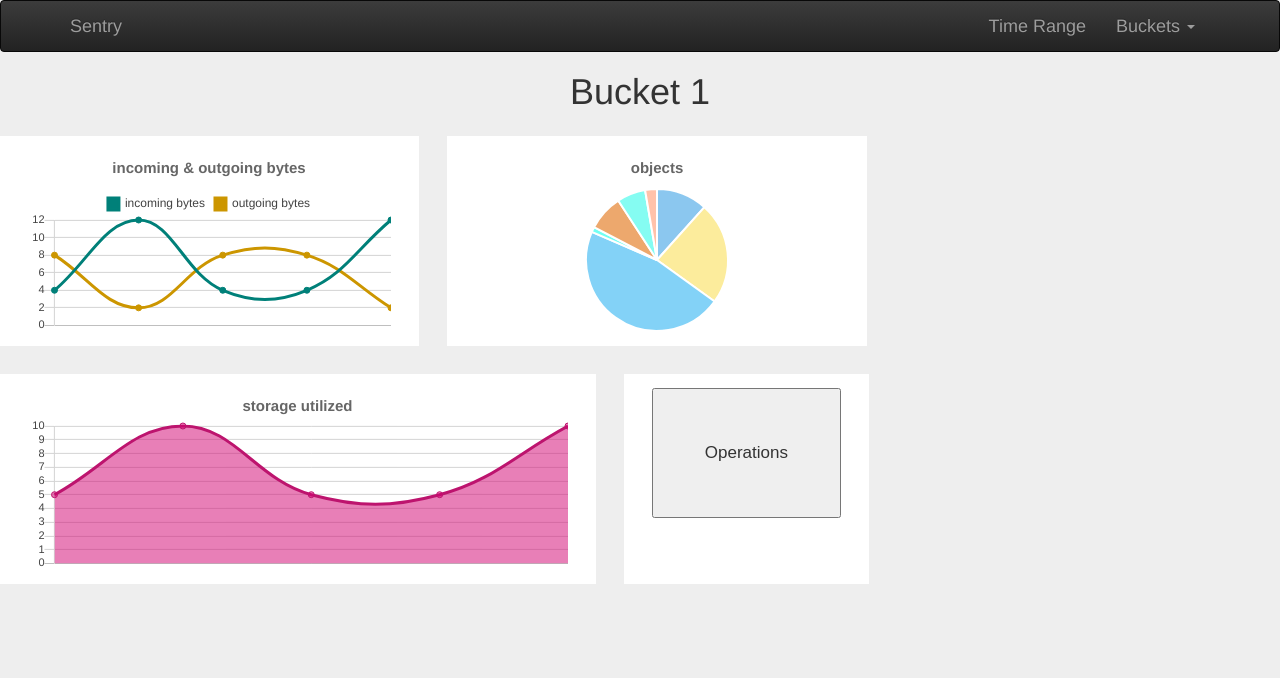
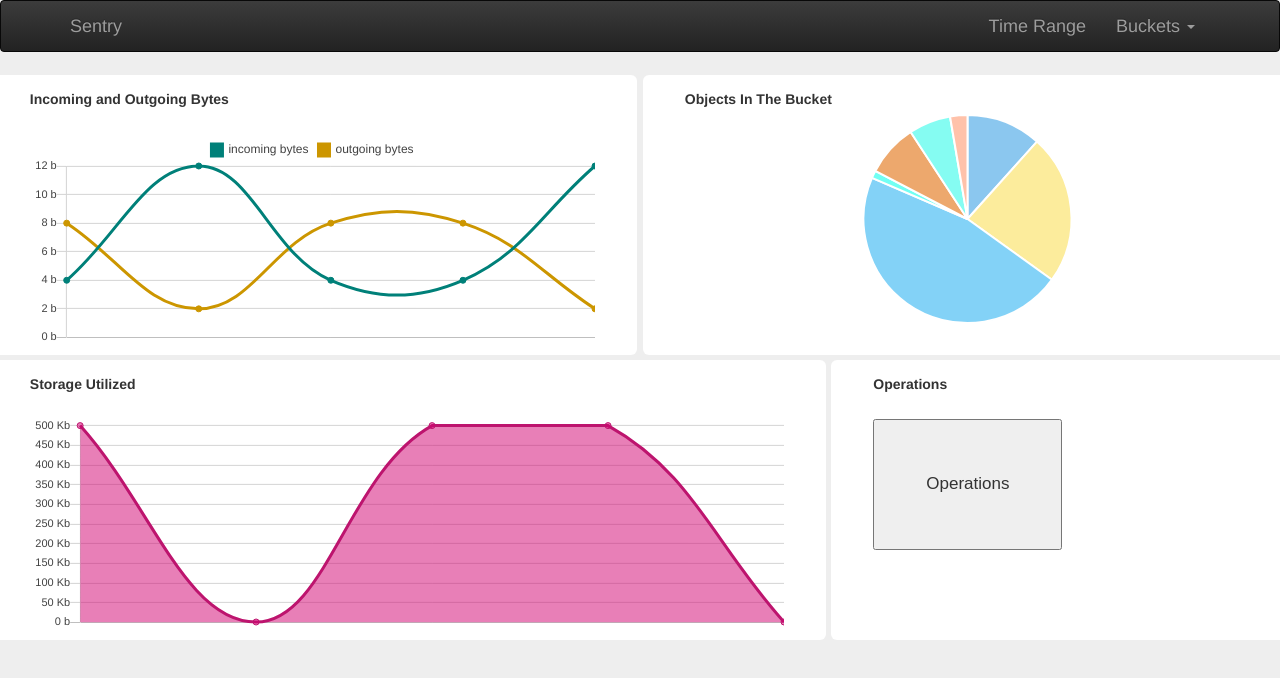
Before and after one commit to tomasbisi/zenko_ui_frontend, a React (Create React App) app: page / in a window 1280 px wide. Shown: the top 678 px of the page. Built offline with nearby package versions, Linux system fonts and the light colour scheme.

Commit message:
working on css

```diff
--- a/package.json
+++ b/package.json
@@ -3,6 +3,7 @@
   "version": "0.1.0",
   "private": true,
   "dependencies": {
+    "aws-sdk": "^2.117.0",
     "bootstrap": "^3.3.7",
     "chart.js": "^2.6.0",
     "randomcolor": "^0.5.3",
--- a/public/index.html
+++ b/public/index.html
@@ -19,7 +19,7 @@
       work correctly both with client-side routing and a non-root public URL.
       Learn how to configure a non-root public URL by running `npm run build`.
     -->
-    <title>React App</title>
+    <title>Sentry</title>
   </head>
   <body>
     <noscript>
--- a/src/Components/Chart.js
+++ b/src/Components/Chart.js
@@ -99,14 +99,12 @@ class Chart extends Component {
 	}
 
 
-	getOptions(displayLegend, displayAxes, titleText) {
+	getOptions(displayLegend, displayAxes) {
 		return ({
 			responsive: true,
 			maintainAspectRatio: false,
 			title: {
-				display: true,
-				text: titleText,
-				fontSize: 15
+				display: false,
 			},
 			legend: this.getLegend(displayLegend),
 			scales: this.getAxes(displayAxes)
@@ -177,47 +175,51 @@ class Chart extends Component {
 
 	convertValue(value) {
 		if (value >= 1000000000000) {
-			return (value / 1000000000000 + 'T');
+			return (value / 1000000000000 + ' Tb');
 		} else if (value >= 1000000000) {
-			return (value / 1000000000 + 'G');
+			return (value / 1000000000 + ' Gb');
 		} else if (value >= 1000000) {
-			return (value / 1000000 + 'M');
+			return (value / 1000000 + ' Mb');
 		} else if (value >= 1000) {
-			return (value / 1000 + 'K');
+			return (value / 1000 + ' Kb');
 		} else if (value < 10) {
-			return (value.toPrecision(1));
+			return (value.toPrecision(1) + ' b');
 		}
-		return (value);
+		return (value + ' b');
 	}
 
 	render() {
 		return (
 			<div className='grid'>
 				<div className='row'>
-					<div>
+					<div className='chart-bytes'>
+						<label>Incoming and Outgoing Bytes</label><br /><br />
 						<Line
 							data={this.getChartData([this.state.incomingBytes, this.state.outgoingBytes], ['incoming bytes', 'outgoing bytes'], 'hsla(177, 100%, 25%, 1)', false)}
 							height={200}
-							options={this.getOptions(true, true, "incoming & outgoing bytes")}
+							options={this.getOptions(true, true)}
 						/>
 					</div>
-					<div>
+					<div className='chart-objects'>
+						<label>Objects In The Bucket</label><br />
 						<Pie
 							data={this.getObjects()}
 							height={200}
-							options={this.getOptions(false, false, "objects")}
+							options={this.getOptions(false, false)}
 						/>
 					</div>
 				</div>
 				<div className='row'>
-					<div className='chart'>
+					<div className='chart-storage'>
+					<label>Storage Utilized</label><br /><br />
 						<Line
 							data={this.getChartData([this.state.storageUtilized], ['storage utilized'], 'hsla(328, 81%, 41%, 1)', true)}
 							height={200}
-							options={this.getOptions(false, true, "storage utilized")}
+							options={this.getOptions(false, true)}
 						/>
 					</div>
 					<div className='button'>
+					<	label>Operations</label><br /><br />
 						<input type="button" value="Operations" className="options"/>
 					</div>
 				</div>
--- a/src/Dashboard.js
+++ b/src/Dashboard.js
@@ -9,7 +9,7 @@ import AWS from 'aws-sdk';
 
 let data1 =
   { "timeRange":[1501570800000,1504249199999],
-    "storageUtilized":[0,5],
+    "storageUtilized":[0,500000],
     "incomingBytes":4,
     "outgoingBytes":8,
     "numberOfObjects":[0,1],
@@ -55,7 +55,7 @@ let data1 =
   };
 let data2 =
   { "timeRange":[1501570800000,1504249199999],
-    "storageUtilized":[0,10],
+    "storageUtilized":[0,1000],
     "incomingBytes":12,
     "outgoingBytes":2,
     "numberOfObjects":[0,1],
@@ -234,8 +234,6 @@ class Dashboard extends Component {
           </Navbar>
           </p>
 
-            <DataCall />
-
 
         <Chart data={this.state.data} objects={this.state.objects} textColor='#424242' gridColor='hsla(0, 0%, 75%, 0.84)'/>
 
--- a/src/css/Chart.css
+++ b/src/css/Chart.css
@@ -1,17 +1,18 @@
 .grid {
-	width: 62em;
-	height: 100em;
+	margin: 0;
+	width: 100%;
+	height: 150em;
 }
 
 .row {
 	display: flex;
 	flex-direction: row;
+	text-align: left;
 }
 
-@media screen and (max-width: 55em) {
+@media screen and (max-width: 50em) {
 	.grid {
-		width: 31em;
-		height: 100em;
+		width: 200%;
 	}
 
 	.row {
@@ -21,11 +22,23 @@
 }
 
 .row > div {
-	width: 30em;
-	height: 15em;
-	padding: 1em 2em;
-	margin: 1em;
+	width: 50%;
+	height: 20em;
+	padding-left: 3em;
+	padding-right: 3em;
+	padding-top: 1em;
+	padding-bottom: 4em;
+	margin: .2em;
 	background-color: white;
+	-moz-border-radius: 6px;
+	-webkit-border-radius: 6px;
+	border-radius: 6px;
+}
+
+.row > label {
+	color: #424242;
+	font: 46px Arial;
+	font-weight: 100;
 }
 
 .options {
@@ -35,8 +48,8 @@
 	padding: 3em 3em;
 }
 
-.chart {
-	flex: 3;
+.chart-storage {
+	flex: 2;
 }
 
 .button {
--- a/src/css/Login.css
+++ b/src/css/Login.css
@@ -61,7 +61,7 @@ background-size: 1800% 1800%;
 	top:1px;
 }
 
-label {
+.form > label {
 	color:white;
 	font-family:Helvetica;
 	font-size:17px;
```
Also changed, not shown: src/Datacall.js (line endings or trailing spaces), 1 other file (tests, documents, lock files or other folders).
